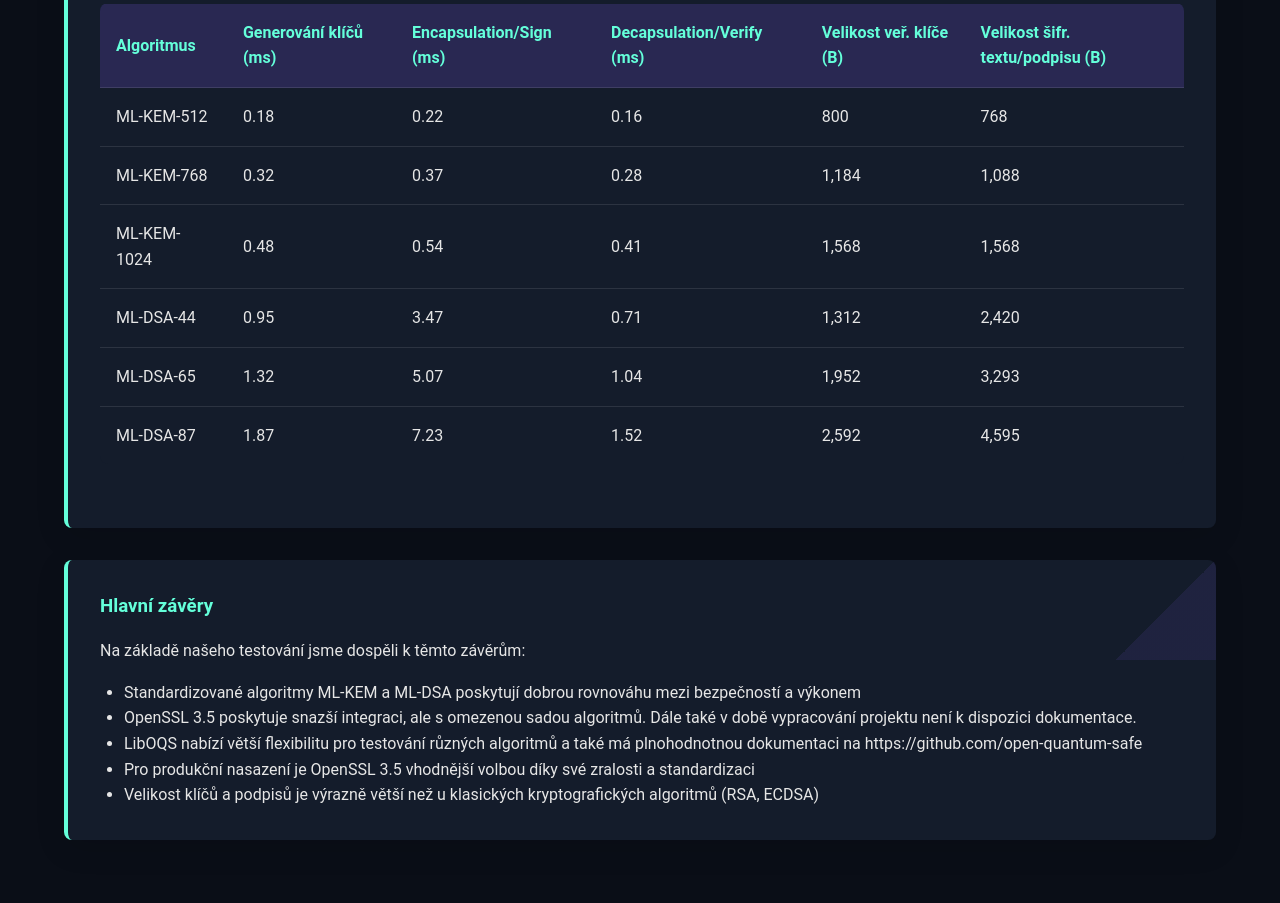
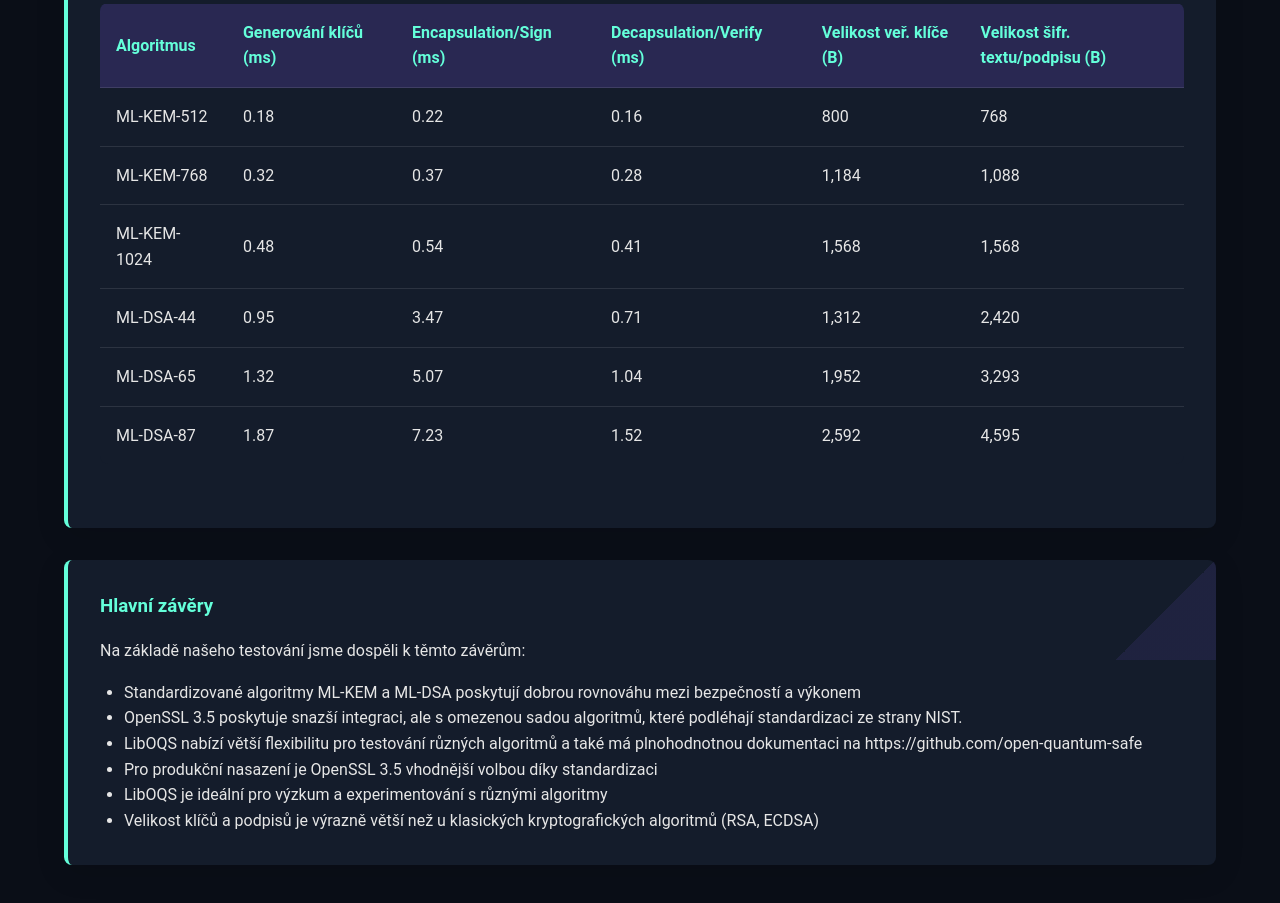
Before and after one commit to Rippko/VPBK, a plain HTML site: page index.html in a window 1280 px wide. Shown: the part 7738-8641 px from the top of the page. Drawn offline with nearby package versions, Linux system fonts and the light colour scheme.

Commit message:
More tweaks to the website

```diff
--- a/index.html
+++ b/index.html
@@ -579,9 +579,10 @@ Velikost podpisu: 655 bajtů
                 <ul style="margin-left: 1.5rem; margin-top: 1rem;">
                     <li>Standardizované algoritmy ML-KEM a ML-DSA poskytují dobrou rovnováhu mezi bezpečností a výkonem
                     </li>
-                    <li>OpenSSL 3.5 poskytuje snazší integraci, ale s omezenou sadou algoritmů. Dále také v době vypracování projektu není k dispozici dokumentace.</li>
+                    <li>OpenSSL 3.5 poskytuje snazší integraci, ale s omezenou sadou algoritmů, které podléhají standardizaci ze strany NIST.</li>
                     <li>LibOQS nabízí větší flexibilitu pro testování různých algoritmů a také má plnohodnotnou dokumentaci na https://github.com/open-quantum-safe</li>
-                    <li>Pro produkční nasazení je OpenSSL 3.5 vhodnější volbou díky své zralosti a standardizaci</li>
+                    <li>Pro produkční nasazení je OpenSSL 3.5 vhodnější volbou díky standardizaci</li>
+                    <li>LibOQS je ideální pro výzkum a experimentování s různými algoritmy</li>
                     <li>Velikost klíčů a podpisů je výrazně větší než u klasických kryptografických algoritmů (RSA,
                         ECDSA)</li>
                 </ul>
```
